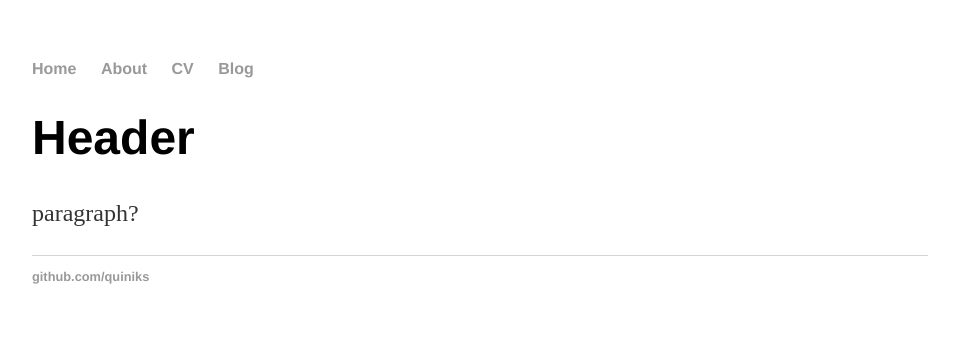
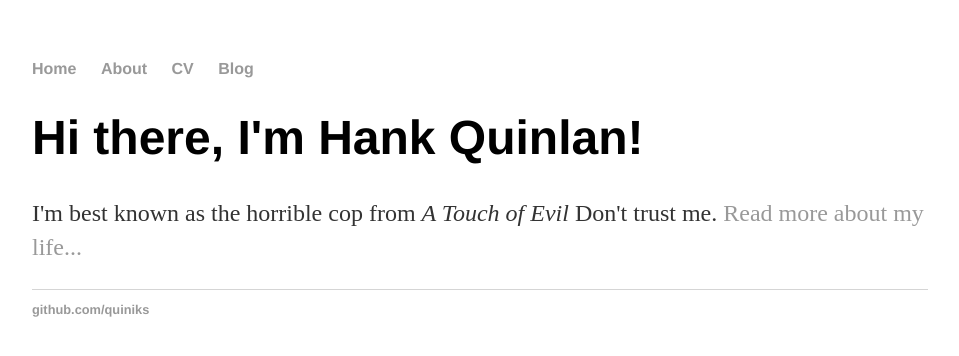
Before and after one commit to quiniks/quiniks.github.io, a Jekyll site: the page built from index.html, in a window 1280 px wide. Shown: the top 356 px of the page, without its empty margins (160-1119 px from the left). Built offline with Jekyll 4.4.1, drawn with Linux system fonts in a browser that asks for light colours.

Commit message:
Update index.html

```diff
--- a/index.html
+++ b/index.html
@@ -1,8 +1,8 @@
 ---
 layout: default
-title: Sam Knight
+title: Hank Quinlan, Horrible Cop
 ---
 <div class="blurb">
-	<h1>Header</h1>
-	<p>paragraph?</p>
+	<h1>Hi there, I'm Hank Quinlan!</h1>
+	<p>I'm best known as the horrible cop from <em>A Touch of Evil</em> Don't trust me. <a href="/about">Read more about my life...</a></p>
 </div><!-- /.blurb -->
```
